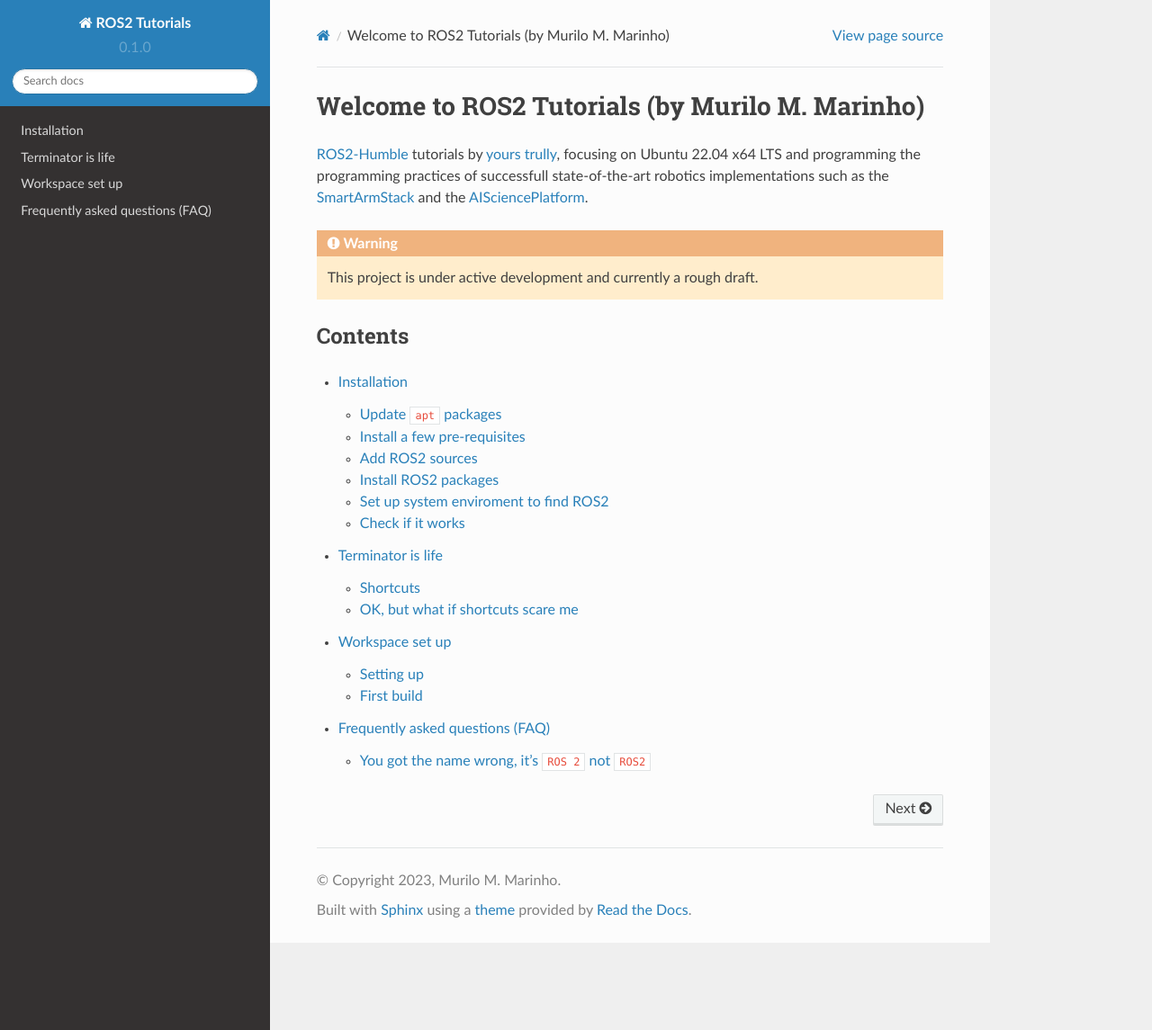
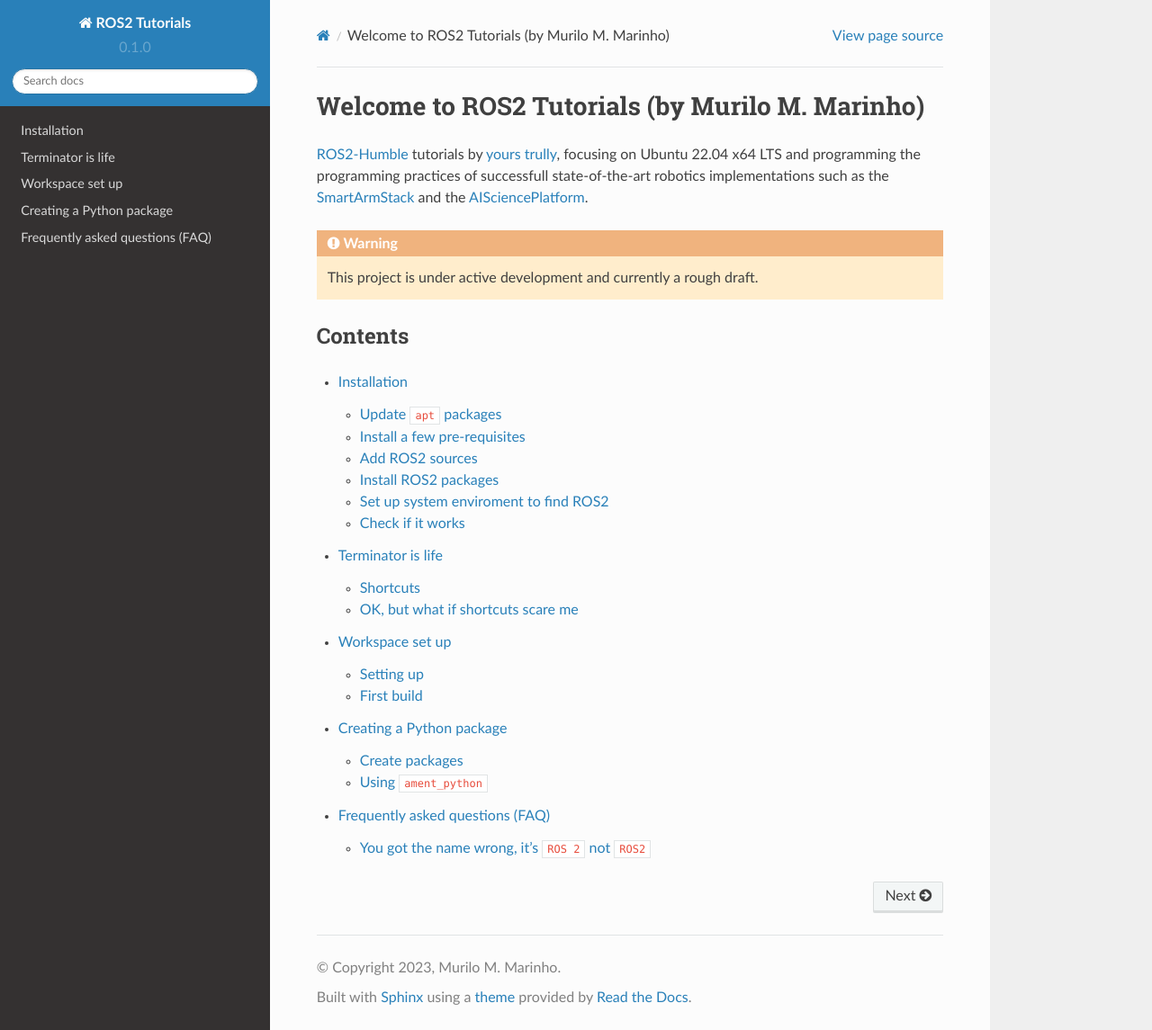
Before and after one commit to mmmarinho/ROS2_Tutorial, a Sphinx documentation site: the page built from docs/source/index.rst, in a window 1280 px wide and 1145 px high. Shown: the whole window at 90% size. Built offline with Sphinx 7.4.7 and the Read the Docs theme 2.0.0, drawn with Linux system fonts in a browser that asks for light colours.

Commit message:
Update index.rst

```diff
--- a/docs/source/index.rst
+++ b/docs/source/index.rst
@@ -15,6 +15,7 @@
    installation
    terminator
    workspace_setup
+   create_python_package
    faq
 
 
```
